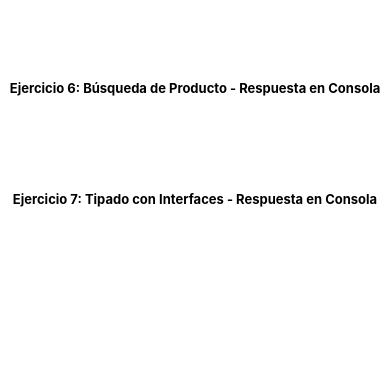
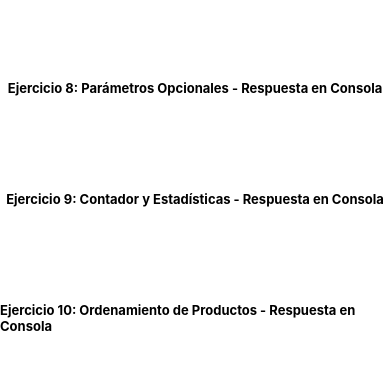
Before and after one commit to Dayni20/typescript-semana1, a React Native app: screen / in a window 390 px wide. Shown: the top 370 px of the page. Built offline with nearby package versions, Linux system fonts and the light colour scheme.

Commit message:
Add Exercise 8 Optional Parameters- Exercise 9 Array Statistics and - Exercise 10 Product Sorting

```diff
--- a/App.tsx
+++ b/App.tsx
@@ -7,6 +7,9 @@ import { Exercise4StudentGradesAverage } from "./src/screens/Exercise4StudentGra
 import { Exercise5ProductsPriceFilter } from "./src/screens/Exercise5ProductsPriceFilter";
 import { Exercise6ProductSearchArray } from "./src/screens/Exercise6ProductSearchArray";
 import { Exercise7ObjectTypingInterfaces } from "./src/screens/Exercise7ObjectTypingInterfaces";
+import { Exercise8OptionalParametersProduct } from "./src/screens/Exercise8OptionalParametersProduct";
+import { Exercise9CounterArrayStatistics } from "./src/screens/Exercise9CounterArrayStatistics";
+import { Exercise10ProductsPriceSorting } from "./src/screens/Exercise10ProductsPriceSorting";
 
 const App = () => {
   return (
@@ -15,9 +18,12 @@ const App = () => {
       <Exercise2SumAverageGrades />
       <Exercise3PriceTransformationMap />
       <Exercise4StudentGradesAverage />
-      <Exercise5ProductsPriceFilter /> */}
+      <Exercise5ProductsPriceFilter />
       <Exercise6ProductSearchArray />
-      <Exercise7ObjectTypingInterfaces />
+      <Exercise7ObjectTypingInterfaces /> */}
+      <Exercise8OptionalParametersProduct />
+      <Exercise9CounterArrayStatistics />
+      <Exercise10ProductsPriceSorting />
     </ScrollView>
   );
 };
--- /dev/null
+++ b/src/screens/Exercise10ProductsPriceSorting.tsx
@@ -0,0 +1,56 @@
+import React, { useEffect } from "react";
+import { View, Text } from "react-native";
+
+// Interface for products
+interface Product {
+  nombre: string;
+  precio: number;
+}
+
+export const Exercise10ProductsPriceSorting = () => {
+  const products: Product[] = [
+    { nombre: "Audífonos", precio: 45 },
+    { nombre: "Laptop", precio: 1200 },
+    { nombre: "Mouse", precio: 25 },
+    { nombre: "Monitor", precio: 350 },
+    { nombre: "Teclado", precio: 60 },
+    { nombre: "Cargador", precio: 15 }
+  ];
+
+  // Function to sort products from lowest to highest price
+  const sortAscending = (products: Product[]): Product[] => {
+    return [...products].sort((a, b) => a.precio - b.precio);
+  };
+
+  // Function to sort products from highest to lowest price
+  const sortDescending = (products: Product[]): Product[] => {
+    return [...products].sort((a, b) => b.precio - a.precio);
+  };
+
+  useEffect(() => {
+    const productsAscending = sortAscending(products);
+    const productsDescending = sortDescending(products);
+
+    console.log('\n--- EJERCICIO 10 ---');
+
+    console.log('Orden ASCENDENTE (menor a mayor precio):');
+    productsAscending.forEach((product, index) => {
+      console.log(`  ${index + 1}. ${product.nombre} - $${product.precio.toFixed(2)}`);
+    });
+
+    console.log('\nOrden DESCENDENTE (mayor a menor precio):');
+    productsDescending.forEach((product, index) => {
+      console.log(`  ${index + 1}. ${product.nombre} - $${product.precio.toFixed(2)}`);
+    });
+
+    console.log('');
+  }, []);
+
+  return (
+    <View style={{ marginTop: 80, alignItems: "center" }}>
+      <Text style={{ fontSize: 13, fontWeight: "bold", marginBottom: 15 }}>
+        Ejercicio 10: Ordenamiento de Productos - Respuesta en Consola
+      </Text>
+    </View>
+  );
+};
--- /dev/null
+++ b/src/screens/Exercise8OptionalParametersProduct.tsx
@@ -0,0 +1,46 @@
+import React, { useEffect } from "react";
+import { View, Text } from "react-native";
+
+export const Exercise8OptionalParametersProduct = () => {
+  // Function with optional parameters
+  const describeProduct = (
+    name: string,
+    price?: number,
+    category?: string
+  ): string => {
+    let description = `Producto: ${name}`;
+
+    if (price !== undefined) {
+      description += ` — Precio: $${price.toFixed(2)}`;
+    }
+
+    if (category !== undefined) {
+      description += ` — Categoría: ${category}`;
+    }
+
+    return description;
+  };
+
+  useEffect(() => {
+    console.log('\n--- EJERCICIO 8 ---');
+
+    // Test 1: Only name
+    console.log(describeProduct("Audífonos"));
+
+    // Test 2: Name and price
+    console.log(describeProduct("Audífonos", 45.00));
+
+    // Test 3: All parameters
+    console.log(describeProduct("Audífonos", 45.00, "Electrónico"));
+
+    console.log('');
+  }, []);
+
+  return (
+    <View style={{ marginTop: 80, alignItems: "center" }}>
+      <Text style={{ fontSize: 13, fontWeight: "bold", marginBottom: 15 }}>
+        Ejercicio 8: Parámetros Opcionales - Respuesta en Consola
+      </Text>
+    </View>
+  );
+};
--- /dev/null
+++ b/src/screens/Exercise9CounterArrayStatistics.tsx
@@ -0,0 +1,41 @@
+import React, { useEffect } from "react";
+import { View, Text } from "react-native";
+
+export const Exercise9CounterArrayStatistics = () => {
+  const ages = [17, 23, 15, 30, 25, 19, 28, 16, 22, 35, 18, 29];
+
+  // Function to count total elements
+  const countElements = (array: number[]): number => {
+    return array.length;
+  };
+
+  // Function to count adults (>= 18)
+  const countAdults = (ages: number[]): number => {
+    return ages.filter((age) => age >= 18).length;
+  };
+
+  // Function to count minors (< 18)
+  const countMinors = (ages: number[]): number => {
+    return ages.filter((age) => age < 18).length;
+  };
+
+  useEffect(() => {
+    const totalElements = countElements(ages);
+    const adults = countAdults(ages);
+    const minors = countMinors(ages);
+
+    console.log('\n--- EJERCICIO 9 ---');
+    console.log(`Edades de usuarios: [${ages.join(', ')}]\n`);
+    console.log(`Total de usuarios: ${totalElements}`);
+    console.log(`Usuarios mayores de edad (18+): ${adults}`);
+    console.log(`Usuarios menores de edad (<18): ${minors}\n`);
+  }, []);
+
+  return (
+    <View style={{ marginTop: 80, alignItems: "center" }}>
+      <Text style={{ fontSize: 13, fontWeight: "bold", marginBottom: 15 }}>
+        Ejercicio 9: Contador y Estadísticas - Respuesta en Consola
+      </Text>
+    </View>
+  );
+};
```
